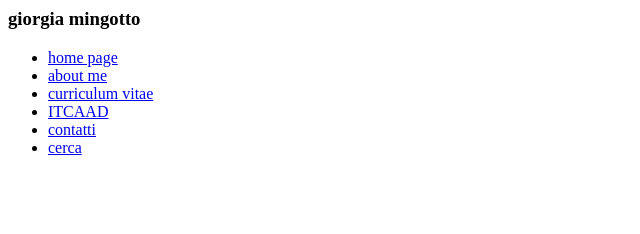
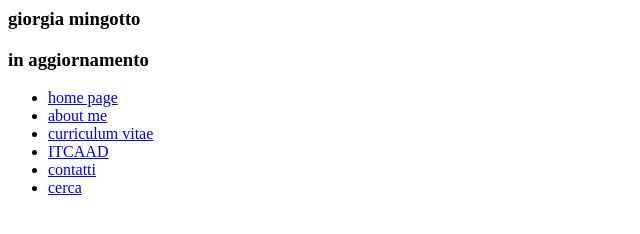
Before and after one commit to giorgiamingotto/giorgiamingotto.github.io, a plain HTML site: page index.html in a window 1280 px wide. Shown: the whole page, without its empty margins (0-640 px from the left). Drawn offline with Linux system fonts and the light colour scheme.

Commit message:
Update index.html

```diff
--- a/index.html
+++ b/index.html
@@ -4,6 +4,7 @@
 	</head>
 	<body>
 		<h3>giorgia mingotto</h3>
+		<h3>in aggiornamento</h3>
 		<nav class="sidebar">
         <ul>
             <li><a href="pagina1.html">home page</a></li>
```
